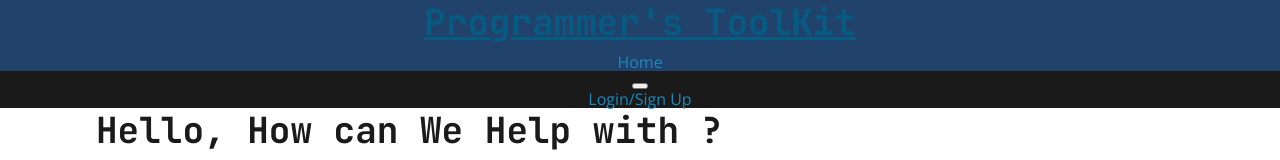
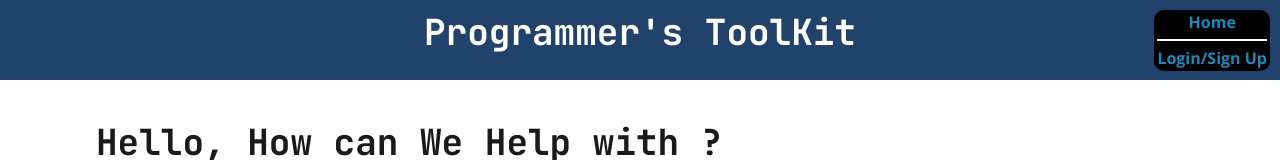
Before and after one commit to MagicCrouton/programmersToolkit, a React (Create React App) app in the folder client/: page / in a window 1280 px wide. Shown: the top 160 px of the page. Built offline with nearby package versions, Linux system fonts and the light colour scheme; no server answers; grey boxes are pictures that could not be loaded.

Commit message:
touched up navbar, centered title and added styling to side tabs

```diff
--- a/client/src/components/AppNavBar/Navbar.css
+++ b/client/src/components/AppNavBar/Navbar.css
@@ -0,0 +1,36 @@
+#loginControl {
+    min-height: 30px;
+    color: rgb(180, 177, 177);
+    background-color: black;
+    border: 3px solid black;
+    border-radius: 10px;
+    text-align: center;
+    width: 100%;
+}
+
+a:link{
+    text-decoration: none;
+    font-weight: bold;
+}
+
+.home {
+    color: rgb(180, 177, 177);
+    background-color: rgb(0, 0, 0);
+    border: 0px;
+    border-radius: 5px;
+}
+
+.login {
+    color: rgb(180, 177, 177);
+    background-color: rgb(0, 0, 0);
+    border: 0px;
+    border-radius: 5px;
+}
+
+.hover:hover {
+    background-color: rgb(219, 173, 47);
+    color: black;
+    border: 0;
+    border-radius: 5px;
+    text-decoration: none;
+}
--- a/client/src/components/AppNavBar/Navbar.js
+++ b/client/src/components/AppNavBar/Navbar.js
@@ -12,19 +12,19 @@ const AppNavBar = () => {
   const [showModal, setShowModal] = useState(false);
 
   return (
-    <>
-      <Navbar bg='dark' variant='dark' expand='lg'>
+    <div>
+      <Navbar id="loginControl">
         <Container fluid>
-        <Navbar>
-      <Link to="/">
-        <Navbar.Brand>
-          Home
-        </Navbar.Brand>
-      </Link>
-    </Navbar>
-          <Navbar.Toggle aria-controls='navbar' />
+          <Link to="/">
+            <div class='hover'>
+              <Navbar.Brand>
+                Home
+              </Navbar.Brand>
+            </div>
+          </Link>
           <Navbar.Collapse id='navbar'>
-            <Nav className='ml-auto'>
+            <hr color="white"></hr>
+            <Nav class='login hover'>
               <Nav.Link as={Link} to='/'>
                 {/* Your Magical Tool Kits */}
               </Nav.Link>
@@ -37,7 +37,7 @@ const AppNavBar = () => {
                   <Nav.Link onClick={Auth.logout}>Logout</Nav.Link>
                 </>
               ) : (
-                <Nav.Link class="" onClick={() => setShowModal(true)}>Login/Sign Up</Nav.Link>
+                <Nav.Link class="hover" onClick={() => setShowModal(true)}>Login/Sign Up</Nav.Link>
               )}
             </Nav>
           </Navbar.Collapse>
@@ -75,7 +75,7 @@ const AppNavBar = () => {
           </Modal.Body>
         </Tab.Container>
       </Modal>
-    </>
+    </div>
   );
 };
 
--- a/client/src/components/header/header.css
+++ b/client/src/components/header/header.css
@@ -1,21 +1,34 @@
-.navbar {
+#tabs {
     background-color: #20426b;
     color: lightgray;
-    margin: 0px;
-    padding: 0px;
-    flex-direction: row;
-    display: inline-block;
-    text-align: center;
+    display: flex;
+    justify-content: space-around;
     width: 100%;
+    margin-bottom: 40px;
 }
 
-.tabs {
-    flex-direction: row;
-    justify-content: space-around;
-    text-align: center;
+
+ul {
+    list-style-type: none;
+    margin: 0;
+    padding: 0;
+}
+
+li {
+    float: left;
+    min-height: 60px;
+    margin-top: 10px;
+    margin-bottom: 10px;
+}
+
+
+#title {
+    color: white;
 
 }
 
-.title {
-    color: white;
+#login {
+    position: absolute;
+    right: 0;
+    margin-right: 10px;
 }
--- a/client/src/components/header/index.js
+++ b/client/src/components/header/index.js
@@ -8,15 +8,18 @@ import './header.css';
 const Header = () => {
   return (
     <div>
-    <header class="navbar">
-      <div class="tabs" className="">
-        <Link class="title" to="/">
-          <h1 className="">Programmer's ToolKit</h1>
-        </Link>
+    <header>
+      <div id="tabs">
+        <ul>
+          <li id='title'>
+            <h1>Programmer's ToolKit</h1>
+          </li>
+          <li id='login'>
+            <AppNavBar />
+          </li>
+        </ul>
       </div>
-      <AppNavBar />
     </header>
-
     </div>
   );
 };
```
